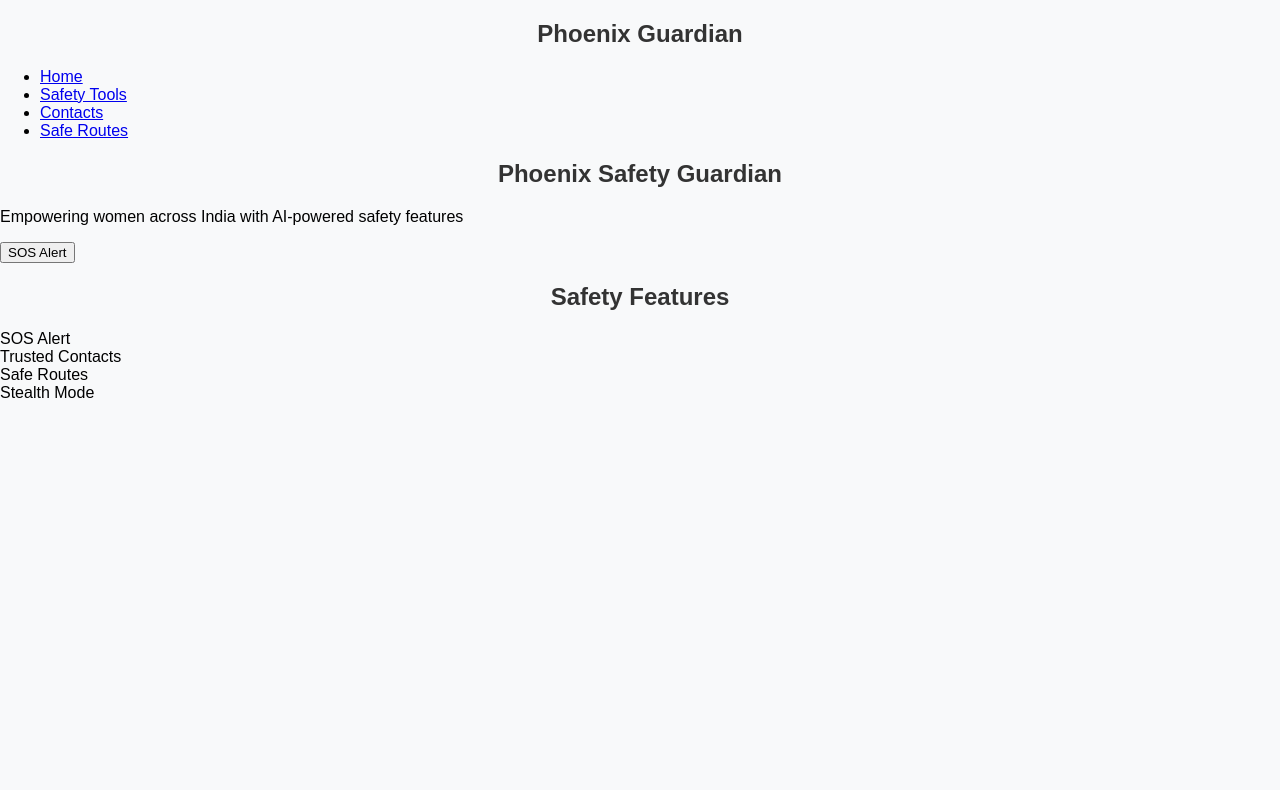
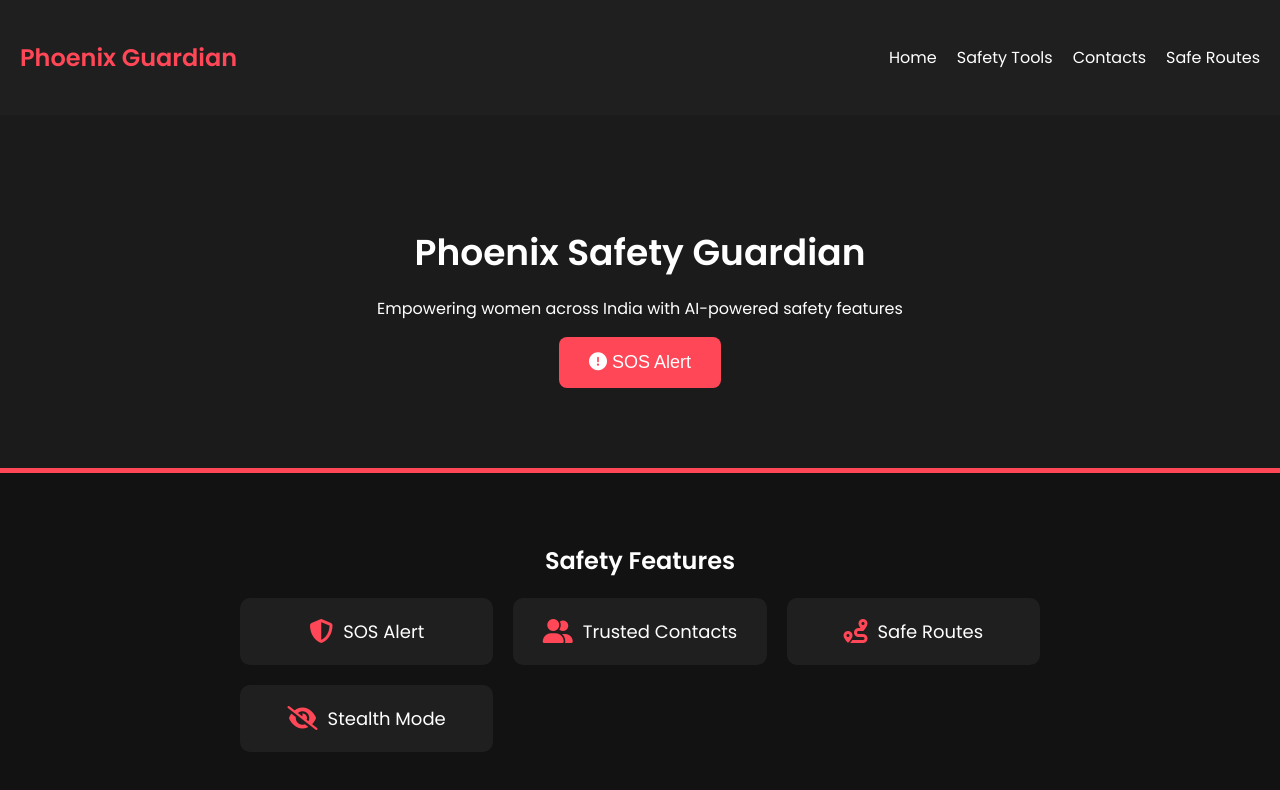
Before and after one commit to karthick17karthi/women-safety-app, a plain HTML site: page index.html in a window 1280 px wide. Drawn offline with Linux system fonts and the light colour scheme.

Commit message:
Update index.html

```diff
--- a/index.html
+++ b/index.html
@@ -4,13 +4,116 @@
     <meta charset="UTF-8">
     <meta name="viewport" content="width=device-width, initial-scale=1.0">
     <title>Phoenix Safety Guardian</title>
-    <link rel="stylesheet" href="styles.css">
+    <link href="https://fonts.googleapis.com/css2?family=Poppins:wght@300;400;600&display=swap" rel="stylesheet">
+    <script src="https://kit.fontawesome.com/a076d05399.js" crossorigin="anonymous"></script>
+    <style>
+        /* General Styles */
+        body {
+            font-family: 'Poppins', sans-serif;
+            margin: 0;
+            padding: 0;
+            background-color: #121212;
+            color: white;
+        }
+
+        /* Navbar */
+        .navbar {
+            display: flex;
+            justify-content: space-between;
+            align-items: center;
+            padding: 20px;
+            background: #1f1f1f;
+        }
+
+        .logo {
+            font-size: 24px;
+            font-weight: 600;
+            color: #ff4757;
+        }
+
+        .nav-links {
+            list-style: none;
+            display: flex;
+            gap: 20px;
+        }
+
+        .nav-links a {
+            text-decoration: none;
+            color: white;
+            font-weight: 400;
+            transition: 0.3s;
+        }
+
+        .nav-links a:hover, .active {
+            color: #ff4757;
+        }
+
+        /* Hero Section */
+        .hero {
+            text-align: center;
+            padding: 80px 20px;
+            background: #1b1b1b;
+            border-bottom: 5px solid #ff4757;
+        }
+
+        .hero h2 {
+            font-size: 36px;
+            font-weight: 600;
+            margin-bottom: 10px;
+        }
+
+        .sos-button {
+            background: #ff4757;
+            border: none;
+            padding: 15px 30px;
+            color: white;
+            font-size: 18px;
+            font-weight: 500;
+            border-radius: 8px;
+            cursor: pointer;
+            transition: 0.3s;
+        }
+
+        .sos-button:hover {
+            background: #e84141;
+        }
+
+        /* Features Section */
+        .features {
+            text-align: center;
+            padding: 50px 20px;
+        }
+
+        .feature-grid {
+            display: grid;
+            grid-template-columns: repeat(auto-fit, minmax(200px, 1fr));
+            gap: 20px;
+            max-width: 800px;
+            margin: auto;
+        }
+
+        .feature-item {
+            background: #1f1f1f;
+            padding: 20px;
+            border-radius: 10px;
+            font-size: 18px;
+            display: flex;
+            align-items: center;
+            justify-content: center;
+            gap: 10px;
+        }
+
+        .feature-item i {
+            color: #ff4757;
+            font-size: 24px;
+        }
+    </style>
 </head>
 <body>
     <header>
-        <nav>
-            <h1>Phoenix Guardian</h1>
-            <ul>
+        <nav class="navbar">
+            <h1 class="logo">Phoenix Guardian</h1>
+            <ul class="nav-links">
                 <li><a href="#" class="active">Home</a></li>
                 <li><a href="#">Safety Tools</a></li>
                 <li><a href="#">Contacts</a></li>
@@ -23,20 +126,18 @@
         <section class="hero">
             <h2>Phoenix Safety Guardian</h2>
             <p>Empowering women across India with AI-powered safety features</p>
-            <button class="sos-button">SOS Alert</button>
+            <button class="sos-button"><i class="fas fa-exclamation-circle"></i> SOS Alert</button>
         </section>
 
         <section class="features">
             <h2>Safety Features</h2>
             <div class="feature-grid">
-                <div class="feature-item">SOS Alert</div>
-                <div class="feature-item">Trusted Contacts</div>
-                <div class="feature-item">Safe Routes</div>
-                <div class="feature-item">Stealth Mode</div>
+                <div class="feature-item"><i class="fas fa-shield-alt"></i> SOS Alert</div>
+                <div class="feature-item"><i class="fas fa-user-friends"></i> Trusted Contacts</div>
+                <div class="feature-item"><i class="fas fa-route"></i> Safe Routes</div>
+                <div class="feature-item"><i class="fas fa-eye-slash"></i> Stealth Mode</div>
             </div>
         </section>
     </main>
-
-    <script src="app.js"></script>
 </body>
 </html>
```
